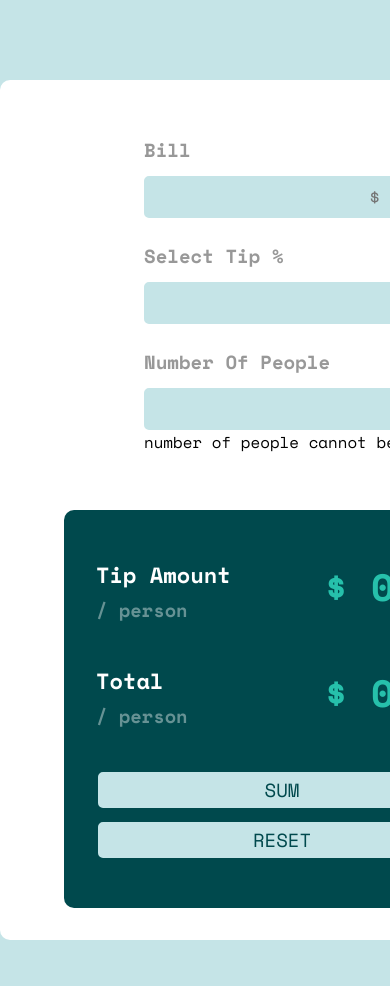
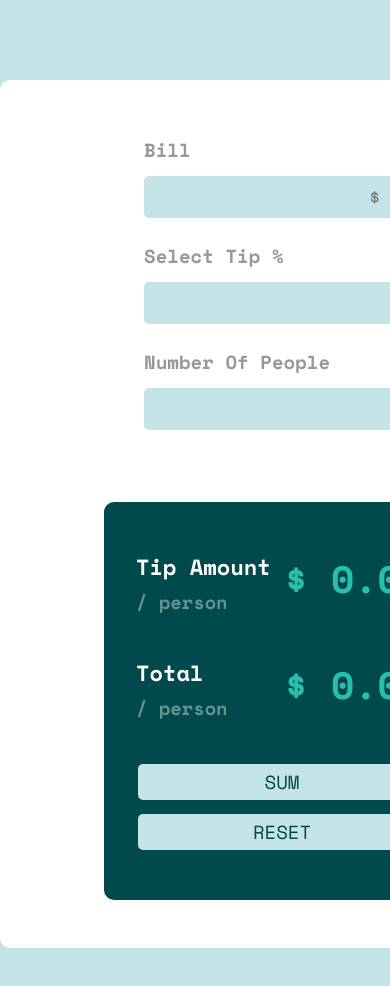
Before and after one commit to Adenike23/tip-calculator, a plain HTML site: page index.html in a window 390 px wide. Shown: the top 986 px of the page. Drawn offline with nearby package versions, Linux system fonts and the light colour scheme.

Commit message:
media query updated

```diff
--- a/css/style.css
+++ b/css/style.css
@@ -108,4 +108,8 @@ input[type='button']{
     .mainLeft{
         margin: 1.5rem auto;
     }
+    .calBox{
+        width: 22rem;
+        margin: 1rem auto;
+    }
 }
--- a/index.html
+++ b/index.html
@@ -23,7 +23,6 @@
             <div class="mainLeft">
                 <label for="noOfPeople">Number Of People</label>
                 <input type="text" class="noOfPeople" id="noOfPeople" placeholder="0">
-                <small class="small">number of people cannot be 0</small>
             </div>
         </div>
         <div class="calBox">
--- a/js/main.js
+++ b/js/main.js
@@ -12,8 +12,8 @@ total.addEventListener('click', function() {
         bill.value.textContent = ''
         selectTip.value.textContent = ''
         noOfPeople.value.textContent = ''
-} else if (noOfPeople.value === 0) {
-    textWarning.style.display = 'block'
+// } else if (noOfPeople.value === 0) {
+//     textWarning.style.display = 'block'
 }
 
 const cal = (bill.value)/(selectTip.value)/(noOfPeople.value);
```
